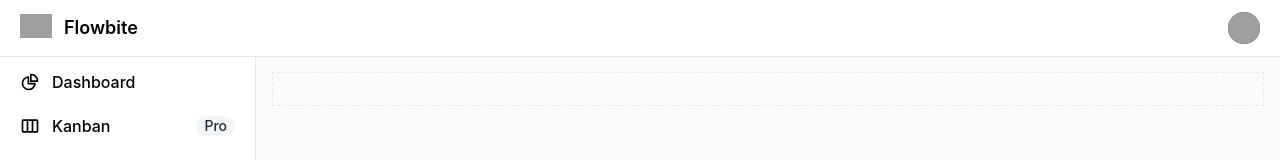
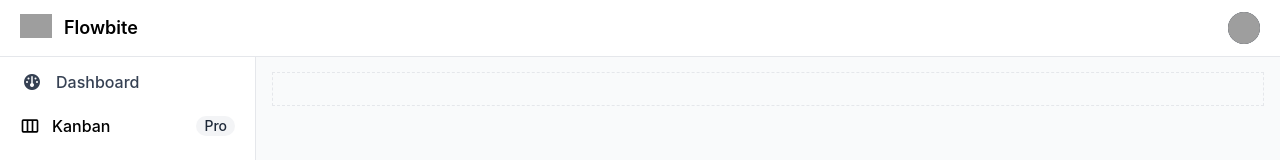
Before and after one commit to Klvst3r/klvst3r-vue, a Vue app: page /admin in a window 1280 px wide. Shown: the top 160 px of the page. Built offline with nearby package versions, Linux system fonts and the light colour scheme; grey boxes are pictures that could not be loaded.

Commit message:
8. Link activo en Sidebar

```diff
--- a/index.html
+++ b/index.html
@@ -5,6 +5,10 @@
     <link rel="icon" href="/favicon.ico" />
     <meta name="viewport" content="width=device-width, initial-scale=1.0" />
     <title>Vite App</title>
+    <script
+      src="https://kit.fontawesome.com/b5b1e6b401.js"
+      crossorigin="anonymous"
+    ></script>
   </head>
   <body class="bg-gray-50">
     <div id="app"></div>
--- a/src/layouts/admin/components/AdminAside.vue
+++ b/src/layouts/admin/components/AdminAside.vue
@@ -1,4 +1,7 @@
-<script setup></script>
+<script setup>
+import AdminNavLink from './AdminNavLink.vue'
+import AdminNav from '@/layouts/admin/components/AdminNav.vue'
+</script>
 
 <template>
   <aside
@@ -22,36 +25,16 @@
       </a>
       <ul class="space-y-2 font-medium">
         <li>
-          <a
-            href="#"
-            class="flex items-center px-2 py-1.5 text-body rounded-base hover:bg-neutral-tertiary hover:text-fg-brand group"
+          <AdminNavLink
+            :to="{
+              name: 'admin.dashboard',
+            }"
           >
-            <svg
-              class="w-5 h-5 transition duration-75 group-hover:text-fg-brand"
-              aria-hidden="true"
-              xmlns="http://www.w3.org/2000/svg"
-              width="24"
-              height="24"
-              fill="none"
-              viewBox="0 0 24 24"
-            >
-              <path
-                stroke="currentColor"
-                stroke-linecap="round"
-                stroke-linejoin="round"
-                stroke-width="2"
-                d="M10 6.025A7.5 7.5 0 1 0 17.975 14H10V6.025Z"
-              />
-              <path
-                stroke="currentColor"
-                stroke-linecap="round"
-                stroke-linejoin="round"
-                stroke-width="2"
-                d="M13.5 3c-.169 0-.334.014-.5.025V11h7.975c.011-.166.025-.331.025-.5A7.5 7.5 0 0 0 13.5 3Z"
-              />
-            </svg>
+            <span class="inline-flex w-6 h-6 justify-center items-center">
+              <i class="fa-solid fa-gauge"></i>
+            </span>
             <span class="ms-3">Dashboard</span>
-          </a>
+          </AdminNavLink>
         </li>
         <li>
           <a
--- /dev/null
+++ b/src/layouts/admin/components/AdminNavLink.vue
@@ -0,0 +1,17 @@
+<script setup>
+import { RouterLink } from 'vue-router'
+
+// Definimos que este componente recibirá una prop "to"
+defineProps(['to'])
+</script>
+
+<template>
+  <RouterLink
+    v-bind="$attrs"
+    :to="to"
+    active-class="bg-gray-100 text-blue-600"
+    class="flex items-center px-2 py-1.5 text-gray-700 rounded-lg hover:bg-gray-100 group"
+  >
+    <slot></slot>
+  </RouterLink>
+</template>
--- a/src/modules/admin/submodules/dashboard/router/index.js
+++ b/src/modules/admin/submodules/dashboard/router/index.js
@@ -4,7 +4,7 @@
 const routes = [
   {
     path: 'dashboard',
-    name: 'dashboard', //componente que se va a renderizar
+    name: 'admin.dashboard', //componente que se va a renderizar
     component: () =>
       import('@/modules/admin/submodules/dashboard/views/Dashboard.vue'),
   },
```
Also changed, not shown: 1 other file (tests, documents, lock files or other folders).
